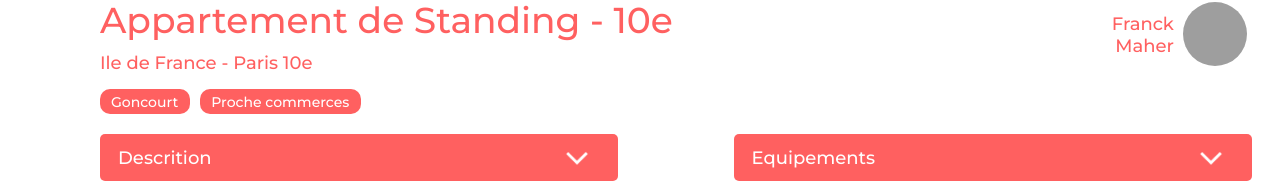
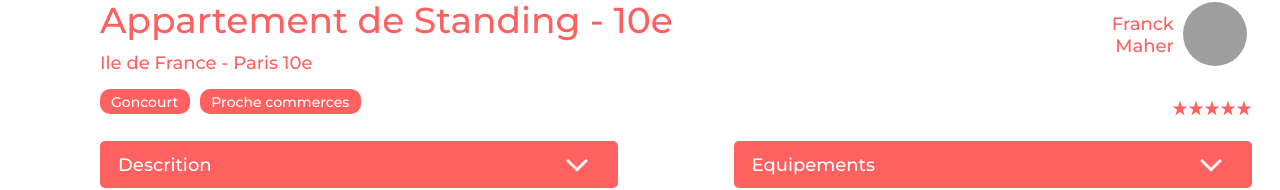
Before and after one commit to sousouben/Mouatakide_Souad_p11_102022, a React (Create React App) app in the folder kasa/: page /logement/0979876d in a window 1280 px wide. Shown: the part 565-755 px from the top of the page. Built offline with nearby package versions, Linux system fonts and the light colour scheme; grey boxes are pictures that could not be loaded.

Commit message:
ajout des rating star

```diff
--- a/kasa/src/App.js
+++ b/kasa/src/App.js
@@ -17,8 +17,8 @@ const App = () => {
         <Header />
         <Routes>
           <Route path="/" element={<Home />} />
-          <Route path="/Logement/:logementId" element={<Pagelogements />} />
-          <Route path="/Apropos" element={<Apropos />} />
+          <Route path="/logement/:logementId" element={<Pagelogements />} />
+          <Route path="/apropos" element={<Apropos />} />
           {/* si ne correspond à aucun chemin (path)*/}
           <Route path="*" element={<Page404 />} />
         </Routes>
--- a/kasa/src/Components/Dropdown/Dropdown.css
+++ b/kasa/src/Components/Dropdown/Dropdown.css
@@ -21,4 +21,5 @@
   width: 26px;
   height: 26px;
   margin-right: 10px;
+  cursor: pointer;
 }
--- a/kasa/src/Components/Header/Header.jsx
+++ b/kasa/src/Components/Header/Header.jsx
@@ -13,7 +13,7 @@ const Header = () => {
             Accueil
           </NavLink>
           <NavLink
-            to="/Apropos"
+            to="/apropos"
             className={(Apropos) => (Apropos.isActive ? "active" : "")}
           >
             À Propos
--- /dev/null
+++ b/kasa/src/Components/IconsStar/StarFull.jsx
@@ -0,0 +1,20 @@
+import React from "react";
+
+function StarFull() {
+  return (
+    <svg
+      width="16"
+      height="16"
+      viewBox="0 0 16 16"
+      fill="none"
+      xmlns="http://www.w3.org/2000/svg"
+    >
+      <path
+        d="M9.8225 6.5L8 0.5L6.1775 6.5H0.5L5.135 9.8075L3.3725 15.5L8 11.9825L12.635 15.5L10.8725 9.8075L15.5 6.5H9.8225Z"
+        fill="#FF6060"
+      />
+    </svg>
+  );
+}
+
+export default StarFull;
--- /dev/null
+++ b/kasa/src/Components/IconsStar/StarGrey.jsx
@@ -0,0 +1,20 @@
+import React from "react";
+
+function StarGrey() {
+  return (
+    <svg
+      width="16"
+      height="16"
+      viewBox="0 0 16 16"
+      fill="none"
+      xmlns="http://www.w3.org/2000/svg"
+    >
+      <path
+        d="M9.8225 6.5L8 0.5L6.1775 6.5H0.5L5.135 9.8075L3.3725 15.5L8 11.9825L12.635 15.5L10.8725 9.8075L15.5 6.5H9.8225Z"
+        fill="#E3E3E3"
+      />
+    </svg>
+  );
+}
+
+export default StarGrey;
--- /dev/null
+++ b/kasa/src/Components/StarRating/StarRating.css
@@ -0,0 +1,3 @@
+.starContainer {
+  display: flex;
+}
--- /dev/null
+++ b/kasa/src/Components/StarRating/StarRating.jsx
@@ -0,0 +1,23 @@
+import React from "react";
+import "./StarRating.css";
+import StarFull from "../IconsStar/StarFull";
+import StarGrey from "../IconsStar/StarGrey";
+
+function StarRating(props) {
+  const ratingNumber = props.rating;
+  let starsArray = [];
+
+  for (let i = 0; i < 5; i++) {
+    i < ratingNumber
+      ? starsArray.push(<StarFull key={starsArray.toString()} />)
+      : starsArray.push(<StarGrey key={starsArray.toString()} />);
+  }
+
+  return (
+    <div className="rate">
+      <span>{starsArray}</span>
+    </div>
+  );
+}
+
+export default StarRating;
--- a/kasa/src/pages/Home/Home.css
+++ b/kasa/src/pages/Home/Home.css
@@ -41,7 +41,7 @@
   justify-content: space-around;
   flex-wrap: wrap;
   width: 90%;
-  height: 829px;
+  height: auto;
   border-radius: 25px;
   background-color: #f7f7f7;
   margin-top: 40px;
@@ -50,5 +50,5 @@
   margin-left: 100px;
   margin-right: 0px;
   padding-top: 40px;
-  overflow-y: scroll;
+  overflow-y: hidden;
 }
--- a/kasa/src/pages/Home/Home.jsx
+++ b/kasa/src/pages/Home/Home.jsx
@@ -15,7 +15,7 @@ const Home = () => {
       </div>
       <div className="GalerryLogements">
         {getLogements().map((logement) => (
-          <Link to={`/Logement/${logement.id}`} key={logement.id}>
+          <Link to={`/logement/${logement.id}`} key={logement.id}>
             <Gallery
               cover={logement.cover}
               title={logement.title}
--- a/kasa/src/pages/Logements/Pagelogements.css
+++ b/kasa/src/pages/Logements/Pagelogements.css
@@ -91,3 +91,10 @@
   display: flex;
   width: 50%;
 }
+
+.nameRating {
+  margin-top: 10px;
+  display: flex;
+  align-items: center;
+  justify-content: space-between;
+}
--- a/kasa/src/pages/Logements/Pagelogements.jsx
+++ b/kasa/src/pages/Logements/Pagelogements.jsx
@@ -5,10 +5,16 @@ import { useParams } from "react-router-dom";
 import Carroussel from "../../Components/Carroussel/Carroussel";
 import Dropdown from "../../Components/Dropdown/Dropdown";
 import Tag from "../../Components/Tags/Tags";
+import Page404 from "../Erreur/Page404";
+import StarRating from "../../Components/StarRating/StarRating";
 
 function Pagelogements() {
   const { logementId } = useParams();
   const ficheLogement = getId(logementId);
+
+  if (ficheLogement === undefined || ficheLogement === null) {
+    return <Page404 />;
+  }
 
   return (
     <div className="ficheLogement">
@@ -35,7 +41,9 @@ function Pagelogements() {
             <Tag tagsNom={tag} key={tag} />
           ))}
         </div>
-        <div className="star"></div>
+        <div className="nameRating">
+          <StarRating rating={ficheLogement.rating} />
+        </div>
       </div>
       <div className="descript-epuip">
         <div className="description">
```
Also changed, not shown: kasa/src/assets/icones/start.svg (deleted), kasa/src/assets/icones/startactive.svg (deleted).
